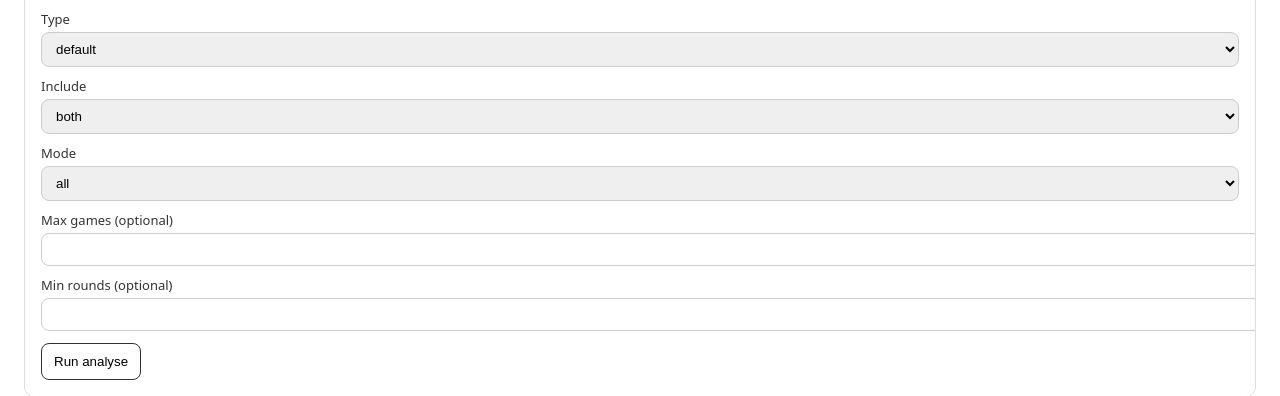
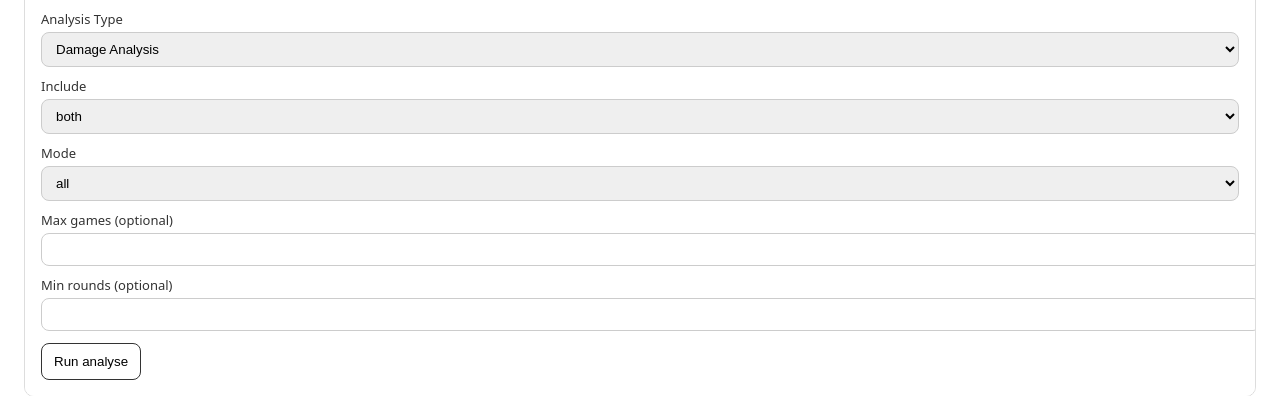
Before and after one commit to jonculver/geoguessr_stats, a FastAPI app: page / in a window 1280 px wide. Shown: the part 272-668 px from the top of the page. Run offline with FastAPI, Linux system fonts and the light colour scheme.

Commit message:
Web UI: improve analysis type labels

```diff
--- a/geoguessr/web/templates/index.html
+++ b/geoguessr/web/templates/index.html
@@ -51,11 +51,11 @@
             {% endfor %}
           </select>
 
-          <label>Type</label>
+          <label>Analysis Type</label>
           <select name="analysis_type">
-            <option value="" {% if not (analyse and analyse.form.type) %}selected{% endif %}>default</option>
-            <option value="region" {% if analyse and analyse.form.type=="region" %}selected{% endif %}>region</option>
-            <option value="wrong-country" {% if analyse and analyse.form.type=="wrong-country" %}selected{% endif %}>wrong-country</option>
+            <option value="" {% if not (analyse and analyse.form.type) %}selected{% endif %}>Damage Analysis</option>
+            <option value="region" {% if analyse and analyse.form.type=="region" %}selected{% endif %}>Regionguessing Analysis</option>
+            <option value="wrong-country" {% if analyse and analyse.form.type=="wrong-country" %}selected{% endif %}>Country Accuracy Analysis</option>
           </select>
 
           <label>Include</label>
```
